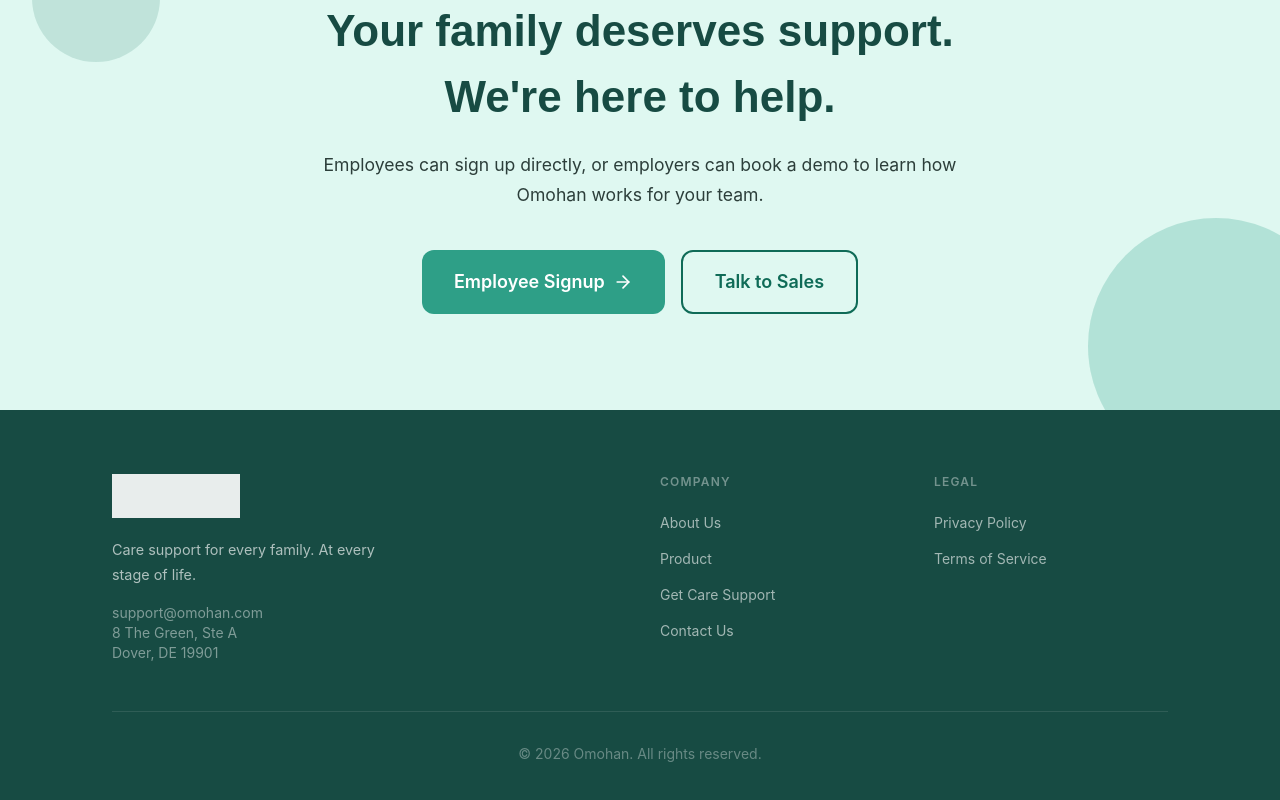
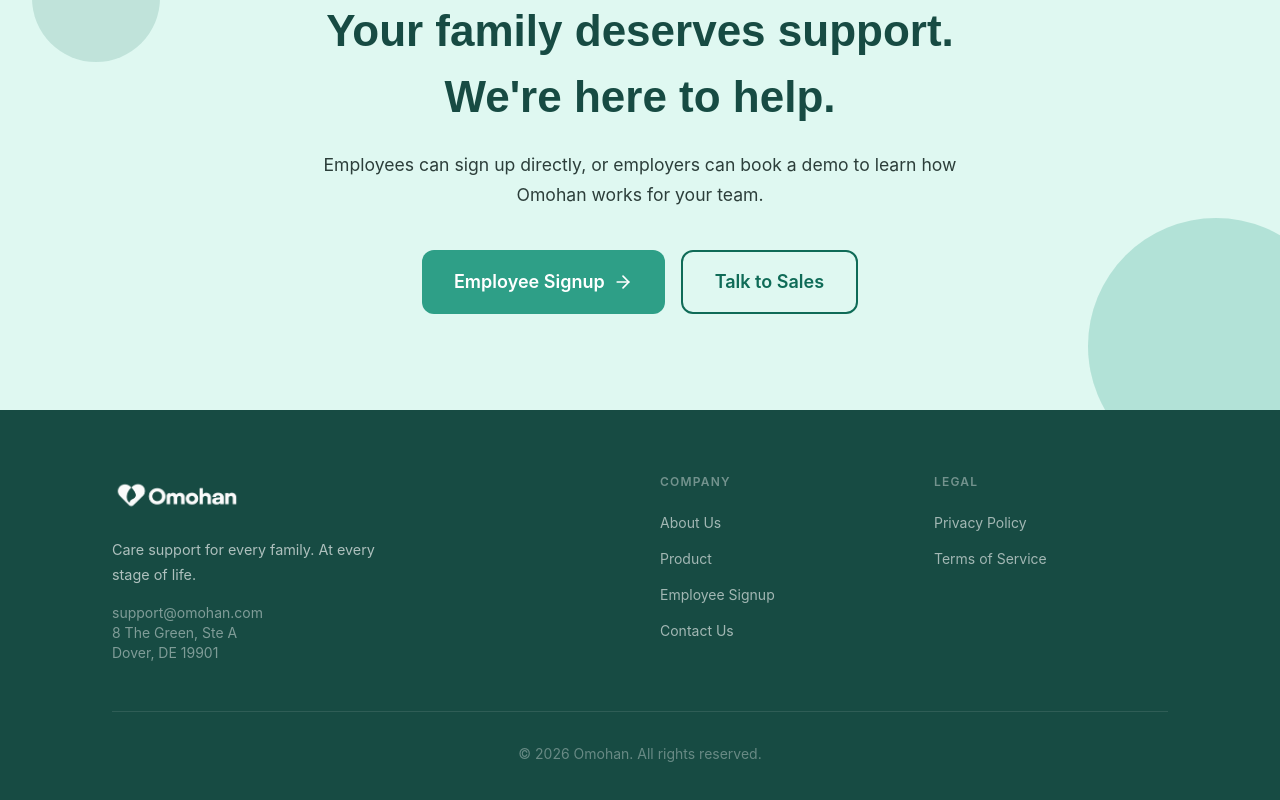
Before and after one commit to Textingman/bume-omohan, a Next.js app: page / in a window 1280 px wide. Shown: the part 3194-3994 px from the top of the page. Built offline with nearby package versions, Linux system fonts and the light colour scheme.

Commit message:
logo: use Heart Leaf Logo (logo-dark.png) in footer — no filter needed

```diff
--- a/app/components/Footer.tsx
+++ b/app/components/Footer.tsx
@@ -8,8 +8,14 @@
         <div className="grid md:grid-cols-4 gap-10 mb-12">
           <div className="md:col-span-2">
             <div className="mb-5">
-              <Image src="/logo.png" alt="Omohan" width={130} height={44} className="h-11 w-auto object-contain"
-                style={{ filter: 'brightness(0) invert(1)', opacity: 0.9 }} />
+              {/* Heart Leaf Logo — designed for dark backgrounds, no filter needed */}
+              <Image
+                src="/logo-dark.png"
+                alt="Omohan"
+                width={140}
+                height={44}
+                className="h-11 w-auto object-contain"
+              />
             </div>
             <p style={{ color: 'rgba(255,255,255,0.65)', fontSize: '0.9rem', lineHeight: 1.7, maxWidth: '280px', fontFamily: 'Inter, sans-serif' }}>
               Care support for every family. At every stage of life.
@@ -21,7 +27,7 @@
           <div>
             <p className="text-xs font-semibold uppercase tracking-widest mb-5" style={{ color: 'rgba(255,255,255,0.4)', fontFamily: 'Inter, sans-serif' }}>Company</p>
             <ul className="space-y-3">
-              {[{ label: 'About Us', href: '/about' }, { label: 'Product', href: '/product' }, { label: 'Get Care Support', href: '/signup' }, { label: 'Contact Us', href: '/contact' }].map(item => (
+              {[{ label: 'About Us', href: '/about' }, { label: 'Product', href: '/product' }, { label: 'Employee Signup', href: '/signup' }, { label: 'Contact Us', href: '/contact' }].map(item => (
                 <li key={item.href}>
                   <Link href={item.href} className="text-sm hover:text-white transition-colors" style={{ color: 'rgba(255,255,255,0.6)', fontFamily: 'Inter, sans-serif' }}>
                     {item.label}
```
